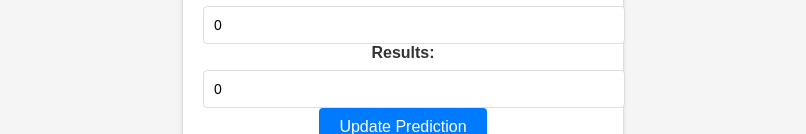
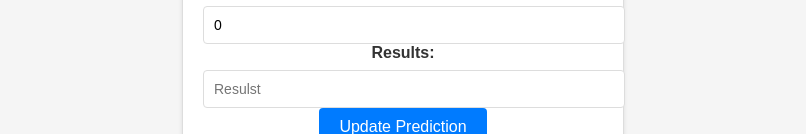
Before and after one commit to lakiarANIT/aiclientpredict, a React (Create React App) app: page /insert in a window 1280 px wide. Shown: the part 818-952 px from the top of the page, without its empty margins (237-1043 px from the left). Built offline with nearby package versions, Linux system fonts and the light colour scheme; no server answers; the database is empty.

Commit message:
another upadte

```diff
--- a/src/components/predictionform.js
+++ b/src/components/predictionform.js
@@ -156,7 +156,7 @@ function PredictionForm({ collectionName, isUpdating }) {
                         id="results"
                         name="results"
                         placeholder="Resulst"
-                        value={formData.odd_value}
+                        value={formData.results}
                         onChange={handleChange}
                     />
                 </div>
```
